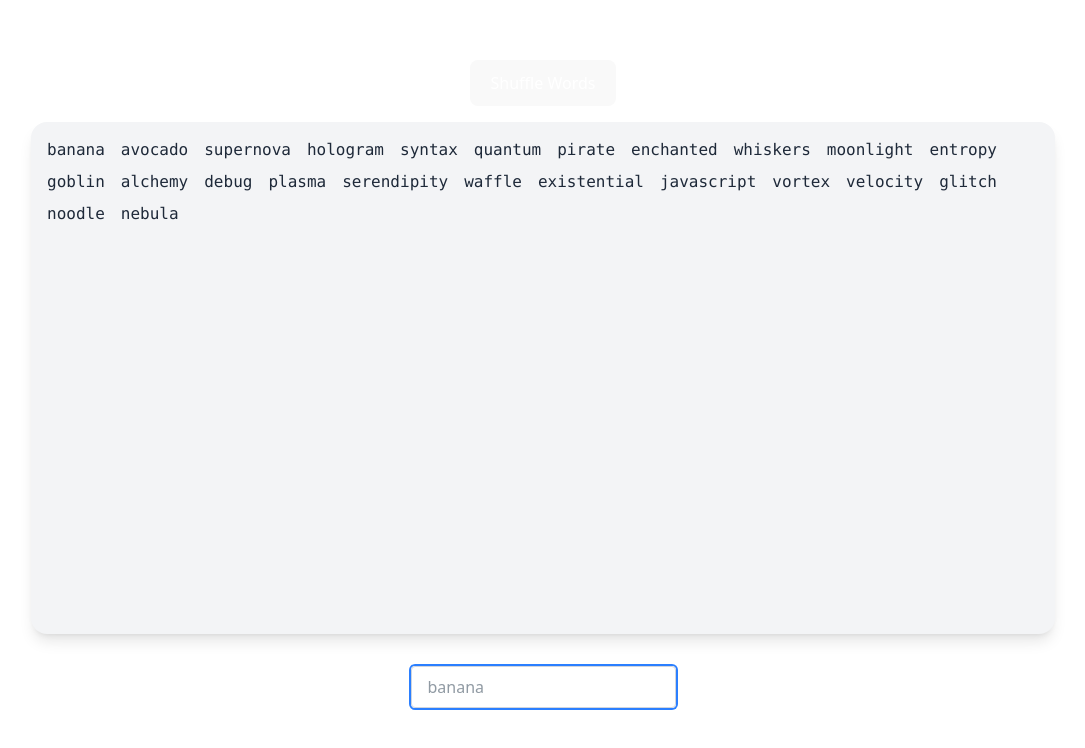
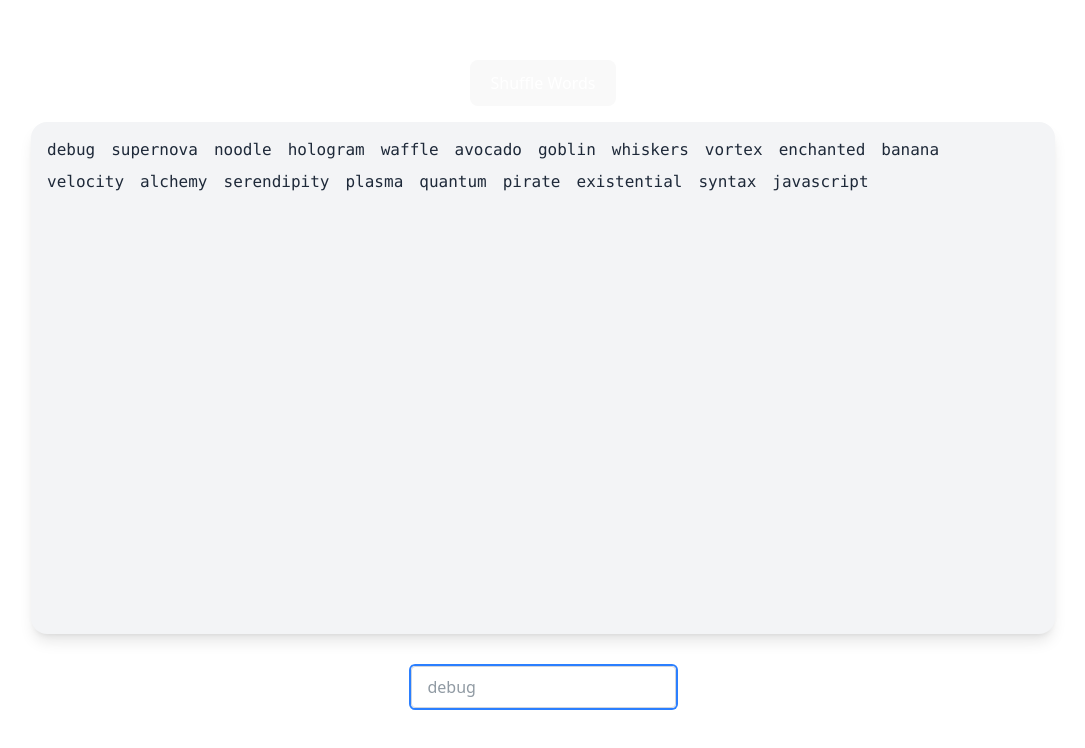
Before and after one commit to ruben-kobbeltvedt/typebattle, a Vue app in the folder client/: page / in a window 1280 px wide. Shown: the top 748 px of the page, without its empty margins (97-1182 px from the left). Built offline with nearby package versions, Linux system fonts and the light colour scheme.

Commit message:
Add ShuffleWordsButton component and integrate shuffling functionality

```diff
--- a/client/src/App.vue
+++ b/client/src/App.vue
@@ -2,6 +2,7 @@
 import { onMounted, ref } from 'vue';
 import InputField from './components/InputField.vue';
 import WordsToType from './components/WordsToType.vue';
+import ShuffleWordsButton from './components/ShuffleWordsButton.vue';
 
 const words = [
   'banana', 'avocado', 'supernova', 'hologram', 'syntax', 'quantum',
@@ -32,8 +33,9 @@ const handleCompletedWord = () => {
 
 <template>
   <div>
-    <WordsToType :words="words" />
-    <InputField :word="words[0]" @completed="handleCompletedWord" />
+    <ShuffleWordsButton @shuffleWords="shuffleWords" />
+    <WordsToType :words="displayedWords" />
+    <InputField :word="displayedWords[0]" @completed="handleCompletedWord" />
   </div>
 </template>
 
--- /dev/null
+++ b/client/src/components/ShuffleWordsButton.vue
@@ -0,0 +1,16 @@
+<script setup lang="ts">
+
+const emit = defineEmits(['shuffleWords'])
+
+</script>
+
+<template>
+  <div class="flex justify-center">
+    <button
+      @click="emit('shuffleWords')"
+      class="mb-4 px-6 py-3 bg-blue-600 text-white rounded-lg hover:bg-blue-700 transition"
+    >
+      Shuffle Words
+    </button>
+  </div>
+</template>
--- a/client/src/components/WordsToType.vue
+++ b/client/src/components/WordsToType.vue
@@ -7,15 +7,6 @@ const props = defineProps<{
 </script>
 
 <template>
-  <div class="flex justify-center">
-    <button
-      @click="shuffleWords"
-      class="mb-4 px-6 py-3 bg-blue-600 text-white rounded-lg hover:bg-blue-700 transition"
-    >
-      Shuffle Words
-    </button>
-  </div>
-
   <div class="w-[64rem] h-[32rem] bg-gray-100 p-4 overflow-auto rounded-2xl shadow-lg">
     <div class="flex flex-wrap space-x-4 space-y-2">
       <span v-for="(word, index) in props.words" :key="index" class="text-gray-800 font-mono">
```
